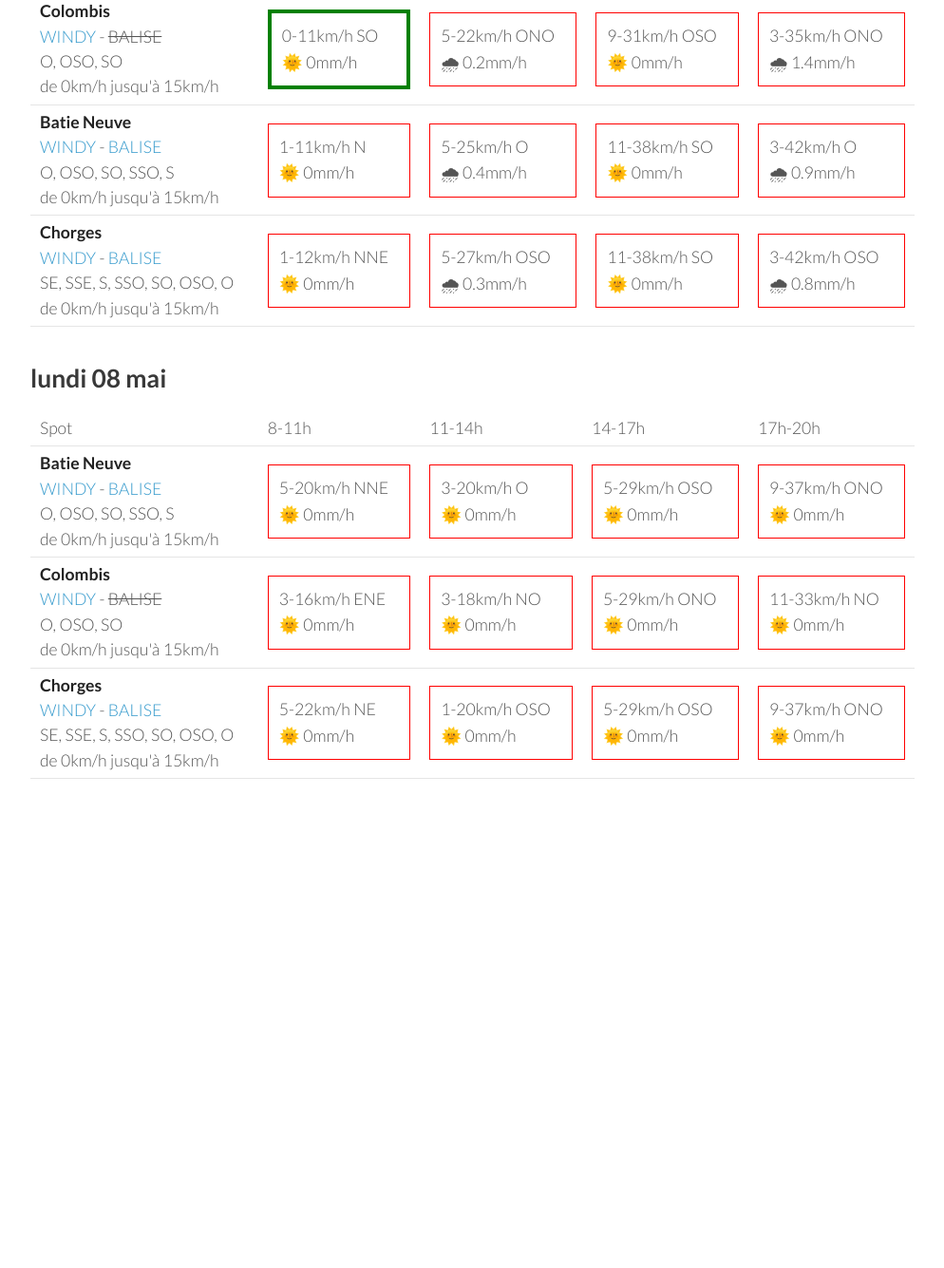
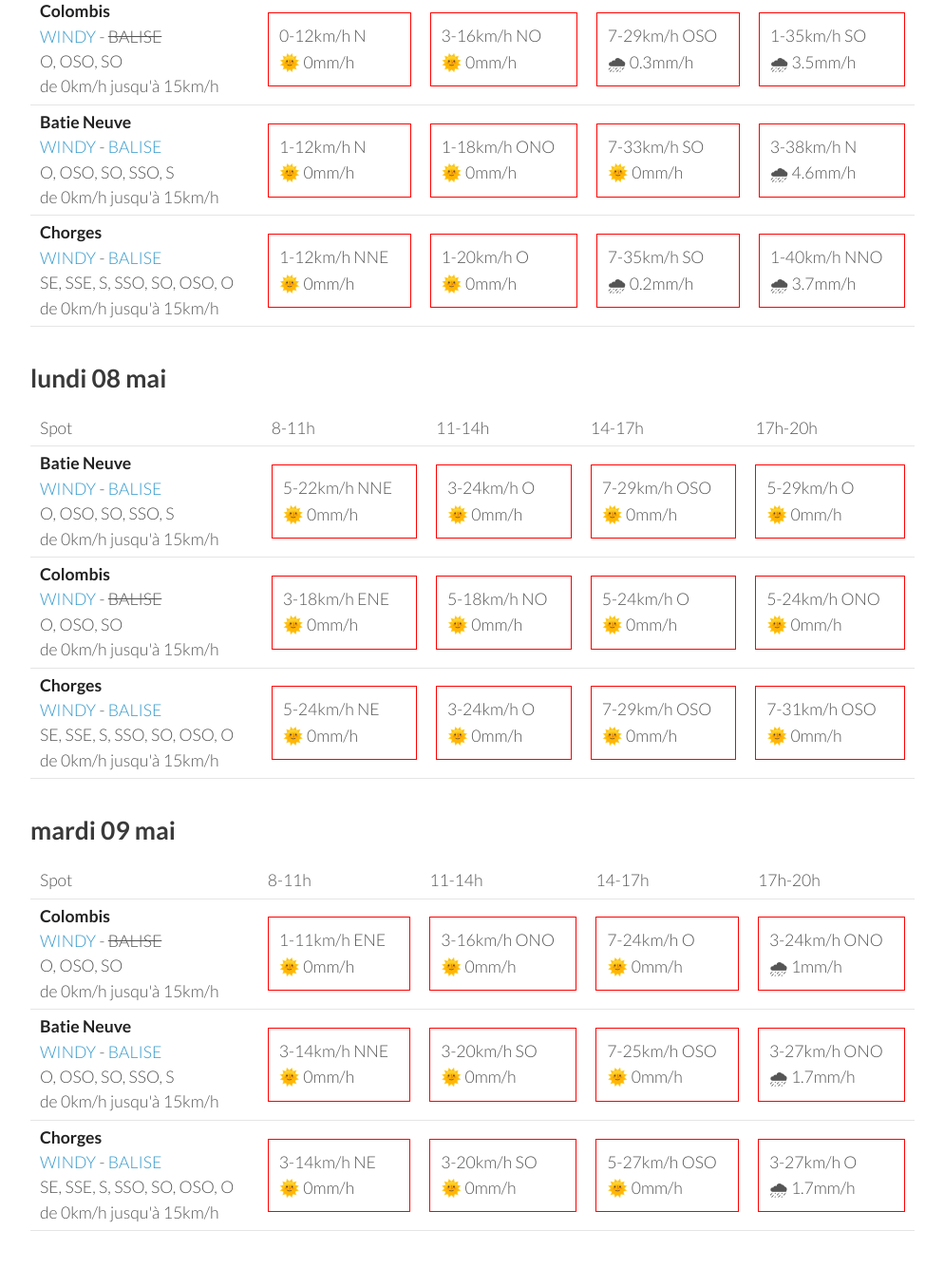
Before and after one commit to parapente-dans-le-nord/parapente-dans-le-nord.github.io, a Jekyll site: the page built from serre_poncon.markdown, in a window 1280 px wide and 1400 px high, scrolled down 1801 px. Shown: the top 1335 px of the window at 95% size, without its empty margins (26-1020 px from the left). Built offline with Jekyll 4.4.1, drawn with Linux system fonts in a browser that asks for light colours; before the commit the page ends 2749 px from its top, so only the background shows below that; some of the changed text lies outside the part shown.

Commit message:
update index.markdown

```diff
--- a/serre_poncon.markdown
+++ b/serre_poncon.markdown
@@ -117,9 +117,9 @@ page mise à jour le jeudi 04 mai 06:31
         <td><strong>Colombis</strong><br><a href="https://windy.com/44.494/6.216?44.559,6.262,10">WINDY</a> - <span class="no-balise"> BALISE </span><br> <span class="vent-favorable">O, OSO, SO</span><br><span class="force-vent">de 0km/h jusqu'à 15km/h</span> </td>
 
             <td><div class="not-flyable"><p>3-12km/h E</p><p>🌞 0mm/h</p></div></td>
-            <td><div class="not-flyable"><p>1-14km/h NO</p><p>🌞 0mm/h</p></div></td>
-            <td><div class="not-flyable"><p>5-20km/h O</p><p>🌧 0.2mm/h</p></div></td>
-            <td><div class="not-flyable"><p>7-24km/h SO</p><p>🌞 0mm/h</p></div></td>
+            <td><div class="not-flyable"><p>1-14km/h N</p><p>🌞 0mm/h</p></div></td>
+            <td><div class="not-flyable"><p>5-24km/h O</p><p>🌞 0mm/h</p></div></td>
+            <td><div class="not-flyable"><p>5-24km/h SSO</p><p>🌞 0mm/h</p></div></td>
 
 
     </tr>
@@ -127,9 +127,9 @@ page mise à jour le jeudi 04 mai 06:31
         <td><strong>Batie Neuve</strong><br><a href="https://windy.com/44.584/6.236?44.559,6.262,10,m:eTtagly">WINDY</a> - <span class=""><a href="https://www.openwindmap.org/PP554">BALISE</a> </span><br> <span class="vent-favorable">O, OSO, SO, SSO, S</span><br><span class="force-vent">de 0km/h jusqu'à 15km/h</span> </td>
 
             <td><div class="not-flyable"><p>3-12km/h NE</p><p>🌞 0mm/h</p></div></td>
-            <td><div class="not-flyable"><p>3-20km/h SSO</p><p>🌞 0mm/h</p></div></td>
-            <td><div class="not-flyable"><p>5-27km/h SO</p><p>🌞 0mm/h</p></div></td>
+            <td><div class="not-flyable"><p>3-18km/h SSO</p><p>🌞 0mm/h</p></div></td>
             <td><div class="not-flyable"><p>7-29km/h SO</p><p>🌞 0mm/h</p></div></td>
+            <td><div class="not-flyable"><p>5-29km/h SSO</p><p>🌞 0mm/h</p></div></td>
 
 
     </tr>
@@ -137,9 +137,9 @@ page mise à jour le jeudi 04 mai 06:31
         <td><strong>Chorges</strong><br><a href="https://windy.com/44.578/6.280?44.559,6.262,10">WINDY</a> - <span class=""><a href="https://www.openwindmap.org/PP554">BALISE</a> </span><br> <span class="vent-favorable">SE, SSE, S, SSO, SO, OSO, O</span><br><span class="force-vent">de 0km/h jusqu'à 15km/h</span> </td>
 
             <td><div class="not-flyable"><p>3-12km/h NE</p><p>🌞 0mm/h</p></div></td>
-            <td><div class="not-flyable"><p>3-20km/h SO</p><p>🌞 0mm/h</p></div></td>
-            <td><div class="not-flyable"><p>5-29km/h SO</p><p>🌞 0mm/h</p></div></td>
+            <td><div class="not-flyable"><p>3-18km/h SSO</p><p>🌞 0mm/h</p></div></td>
             <td><div class="not-flyable"><p>7-31km/h SO</p><p>🌞 0mm/h</p></div></td>
+            <td><div class="not-flyable"><p>5-31km/h SSO</p><p>🌧 0.2mm/h</p></div></td>
 
 
     </tr>
@@ -162,20 +162,20 @@ page mise à jour le jeudi 04 mai 06:31
 <tr>
         <td><strong>Colombis</strong><br><a href="https://windy.com/44.494/6.216?44.559,6.262,10">WINDY</a> - <span class="no-balise"> BALISE </span><br> <span class="vent-favorable">O, OSO, SO</span><br><span class="force-vent">de 0km/h jusqu'à 15km/h</span> </td>
 
-            <td><div class="flyable"><p>0-11km/h SO</p><p>🌞 0mm/h</p></div></td>
-            <td><div class="not-flyable"><p>5-22km/h ONO</p><p>🌧 0.2mm/h</p></div></td>
-            <td><div class="not-flyable"><p>9-31km/h OSO</p><p>🌞 0mm/h</p></div></td>
-            <td><div class="not-flyable"><p>3-35km/h ONO</p><p>🌧 1.4mm/h</p></div></td>
+            <td><div class="not-flyable"><p>0-12km/h N</p><p>🌞 0mm/h</p></div></td>
+            <td><div class="not-flyable"><p>3-16km/h NO</p><p>🌞 0mm/h</p></div></td>
+            <td><div class="not-flyable"><p>7-29km/h OSO</p><p>🌧 0.3mm/h</p></div></td>
+            <td><div class="not-flyable"><p>1-35km/h SO</p><p>🌧 3.5mm/h</p></div></td>
 
 
     </tr>
 <tr>
         <td><strong>Batie Neuve</strong><br><a href="https://windy.com/44.584/6.236?44.559,6.262,10,m:eTtagly">WINDY</a> - <span class=""><a href="https://www.openwindmap.org/PP554">BALISE</a> </span><br> <span class="vent-favorable">O, OSO, SO, SSO, S</span><br><span class="force-vent">de 0km/h jusqu'à 15km/h</span> </td>
 
-            <td><div class="not-flyable"><p>1-11km/h N</p><p>🌞 0mm/h</p></div></td>
-            <td><div class="not-flyable"><p>5-25km/h O</p><p>🌧 0.4mm/h</p></div></td>
-            <td><div class="not-flyable"><p>11-38km/h SO</p><p>🌞 0mm/h</p></div></td>
-            <td><div class="not-flyable"><p>3-42km/h O</p><p>🌧 0.9mm/h</p></div></td>
+            <td><div class="not-flyable"><p>1-12km/h N</p><p>🌞 0mm/h</p></div></td>
+            <td><div class="not-flyable"><p>1-18km/h ONO</p><p>🌞 0mm/h</p></div></td>
+            <td><div class="not-flyable"><p>7-33km/h SO</p><p>🌞 0mm/h</p></div></td>
+            <td><div class="not-flyable"><p>3-38km/h N</p><p>🌧 4.6mm/h</p></div></td>
 
 
     </tr>
@@ -183,9 +183,9 @@ page mise à jour le jeudi 04 mai 06:31
         <td><strong>Chorges</strong><br><a href="https://windy.com/44.578/6.280?44.559,6.262,10">WINDY</a> - <span class=""><a href="https://www.openwindmap.org/PP554">BALISE</a> </span><br> <span class="vent-favorable">SE, SSE, S, SSO, SO, OSO, O</span><br><span class="force-vent">de 0km/h jusqu'à 15km/h</span> </td>
 
             <td><div class="not-flyable"><p>1-12km/h NNE</p><p>🌞 0mm/h</p></div></td>
-            <td><div class="not-flyable"><p>5-27km/h OSO</p><p>🌧 0.3mm/h</p></div></td>
-            <td><div class="not-flyable"><p>11-38km/h SO</p><p>🌞 0mm/h</p></div></td>
-            <td><div class="not-flyable"><p>3-42km/h OSO</p><p>🌧 0.8mm/h</p></div></td>
+            <td><div class="not-flyable"><p>1-20km/h O</p><p>🌞 0mm/h</p></div></td>
+            <td><div class="not-flyable"><p>7-35km/h SO</p><p>🌧 0.2mm/h</p></div></td>
+            <td><div class="not-flyable"><p>1-40km/h NNO</p><p>🌧 3.7mm/h</p></div></td>
 
 
     </tr>
@@ -208,30 +208,30 @@ page mise à jour le jeudi 04 mai 06:31
 <tr>
         <td><strong>Batie Neuve</strong><br><a href="https://windy.com/44.584/6.236?44.559,6.262,10,m:eTtagly">WINDY</a> - <span class=""><a href="https://www.openwindmap.org/PP554">BALISE</a> </span><br> <span class="vent-favorable">O, OSO, SO, SSO, S</span><br><span class="force-vent">de 0km/h jusqu'à 15km/h</span> </td>
 
-            <td><div class="not-flyable"><p>5-20km/h NNE</p><p>🌞 0mm/h</p></div></td>
-            <td><div class="not-flyable"><p>3-20km/h O</p><p>🌞 0mm/h</p></div></td>
-            <td><div class="not-flyable"><p>5-29km/h OSO</p><p>🌞 0mm/h</p></div></td>
-            <td><div class="not-flyable"><p>9-37km/h ONO</p><p>🌞 0mm/h</p></div></td>
+            <td><div class="not-flyable"><p>5-22km/h NNE</p><p>🌞 0mm/h</p></div></td>
+            <td><div class="not-flyable"><p>3-24km/h O</p><p>🌞 0mm/h</p></div></td>
+            <td><div class="not-flyable"><p>7-29km/h OSO</p><p>🌞 0mm/h</p></div></td>
+            <td><div class="not-flyable"><p>5-29km/h O</p><p>🌞 0mm/h</p></div></td>
 
 
     </tr>
 <tr>
         <td><strong>Colombis</strong><br><a href="https://windy.com/44.494/6.216?44.559,6.262,10">WINDY</a> - <span class="no-balise"> BALISE </span><br> <span class="vent-favorable">O, OSO, SO</span><br><span class="force-vent">de 0km/h jusqu'à 15km/h</span> </td>
 
-            <td><div class="not-flyable"><p>3-16km/h ENE</p><p>🌞 0mm/h</p></div></td>
-            <td><div class="not-flyable"><p>3-18km/h NO</p><p>🌞 0mm/h</p></div></td>
-            <td><div class="not-flyable"><p>5-29km/h ONO</p><p>🌞 0mm/h</p></div></td>
-            <td><div class="not-flyable"><p>11-33km/h NO</p><p>🌞 0mm/h</p></div></td>
+            <td><div class="not-flyable"><p>3-18km/h ENE</p><p>🌞 0mm/h</p></div></td>
+            <td><div class="not-flyable"><p>5-18km/h NO</p><p>🌞 0mm/h</p></div></td>
+            <td><div class="not-flyable"><p>5-24km/h O</p><p>🌞 0mm/h</p></div></td>
+            <td><div class="not-flyable"><p>5-24km/h ONO</p><p>🌞 0mm/h</p></div></td>
 
 
     </tr>
 <tr>
         <td><strong>Chorges</strong><br><a href="https://windy.com/44.578/6.280?44.559,6.262,10">WINDY</a> - <span class=""><a href="https://www.openwindmap.org/PP554">BALISE</a> </span><br> <span class="vent-favorable">SE, SSE, S, SSO, SO, OSO, O</span><br><span class="force-vent">de 0km/h jusqu'à 15km/h</span> </td>
 
-            <td><div class="not-flyable"><p>5-22km/h NE</p><p>🌞 0mm/h</p></div></td>
-            <td><div class="not-flyable"><p>1-20km/h OSO</p><p>🌞 0mm/h</p></div></td>
-            <td><div class="not-flyable"><p>5-29km/h OSO</p><p>🌞 0mm/h</p></div></td>
-            <td><div class="not-flyable"><p>9-37km/h ONO</p><p>🌞 0mm/h</p></div></td>
+            <td><div class="not-flyable"><p>5-24km/h NE</p><p>🌞 0mm/h</p></div></td>
+            <td><div class="not-flyable"><p>3-24km/h O</p><p>🌞 0mm/h</p></div></td>
+            <td><div class="not-flyable"><p>7-29km/h OSO</p><p>🌞 0mm/h</p></div></td>
+            <td><div class="not-flyable"><p>7-31km/h OSO</p><p>🌞 0mm/h</p></div></td>
 
 
     </tr>
@@ -239,3 +239,49 @@ page mise à jour le jeudi 04 mai 06:31
 </tbody>
 </table>
 {:/}
+## mardi 09 mai
+
+{::nomarkdown}
+<table>
+  <tbody>
+    <tr>
+      <td>Spot</td>
+      <td>8-11h</td>
+      <td>11-14h</td>
+      <td>14-17h</td>
+      <td>17h-20h</td>
+    </tr>
+<tr>
+        <td><strong>Colombis</strong><br><a href="https://windy.com/44.494/6.216?44.559,6.262,10">WINDY</a> - <span class="no-balise"> BALISE </span><br> <span class="vent-favorable">O, OSO, SO</span><br><span class="force-vent">de 0km/h jusqu'à 15km/h</span> </td>
+
+            <td><div class="not-flyable"><p>1-11km/h ENE</p><p>🌞 0mm/h</p></div></td>
+            <td><div class="not-flyable"><p>3-16km/h ONO</p><p>🌞 0mm/h</p></div></td>
+            <td><div class="not-flyable"><p>7-24km/h O</p><p>🌞 0mm/h</p></div></td>
+            <td><div class="not-flyable"><p>3-24km/h ONO</p><p>🌧 1mm/h</p></div></td>
+
+
+    </tr>
+<tr>
+        <td><strong>Batie Neuve</strong><br><a href="https://windy.com/44.584/6.236?44.559,6.262,10,m:eTtagly">WINDY</a> - <span class=""><a href="https://www.openwindmap.org/PP554">BALISE</a> </span><br> <span class="vent-favorable">O, OSO, SO, SSO, S</span><br><span class="force-vent">de 0km/h jusqu'à 15km/h</span> </td>
+
+            <td><div class="not-flyable"><p>3-14km/h NNE</p><p>🌞 0mm/h</p></div></td>
+            <td><div class="not-flyable"><p>3-20km/h SO</p><p>🌞 0mm/h</p></div></td>
+            <td><div class="not-flyable"><p>7-25km/h OSO</p><p>🌞 0mm/h</p></div></td>
+            <td><div class="not-flyable"><p>3-27km/h ONO</p><p>🌧 1.7mm/h</p></div></td>
+
+
+    </tr>
+<tr>
+        <td><strong>Chorges</strong><br><a href="https://windy.com/44.578/6.280?44.559,6.262,10">WINDY</a> - <span class=""><a href="https://www.openwindmap.org/PP554">BALISE</a> </span><br> <span class="vent-favorable">SE, SSE, S, SSO, SO, OSO, O</span><br><span class="force-vent">de 0km/h jusqu'à 15km/h</span> </td>
+
+            <td><div class="not-flyable"><p>3-14km/h NE</p><p>🌞 0mm/h</p></div></td>
+            <td><div class="not-flyable"><p>3-20km/h SO</p><p>🌞 0mm/h</p></div></td>
+            <td><div class="not-flyable"><p>5-27km/h OSO</p><p>🌞 0mm/h</p></div></td>
+            <td><div class="not-flyable"><p>3-27km/h O</p><p>🌧 1.7mm/h</p></div></td>
+
+
+    </tr>
+
+</tbody>
+</table>
+{:/}
```
Also changed, not shown: other parts of serre_poncon.markdown (+1 -1 lines).
